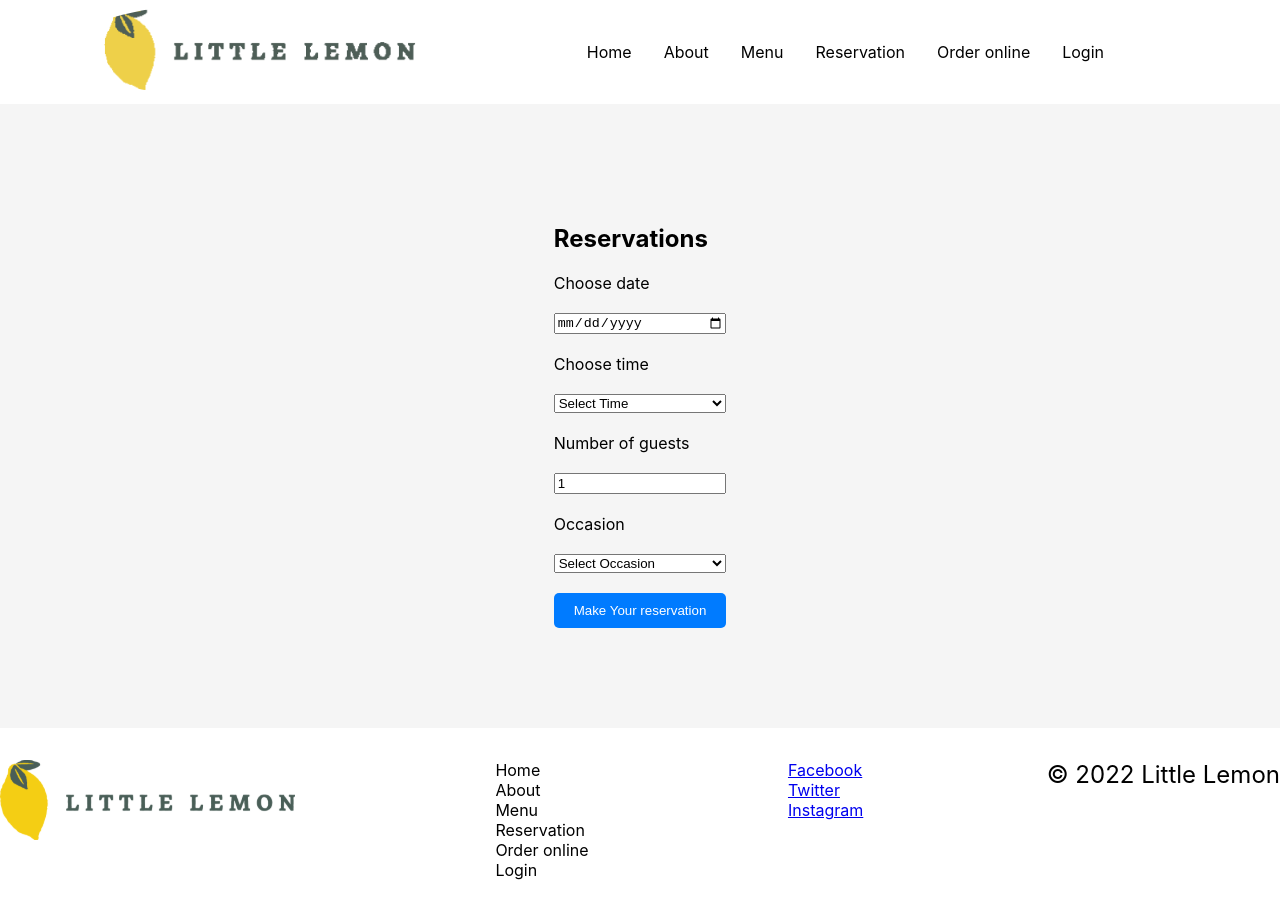
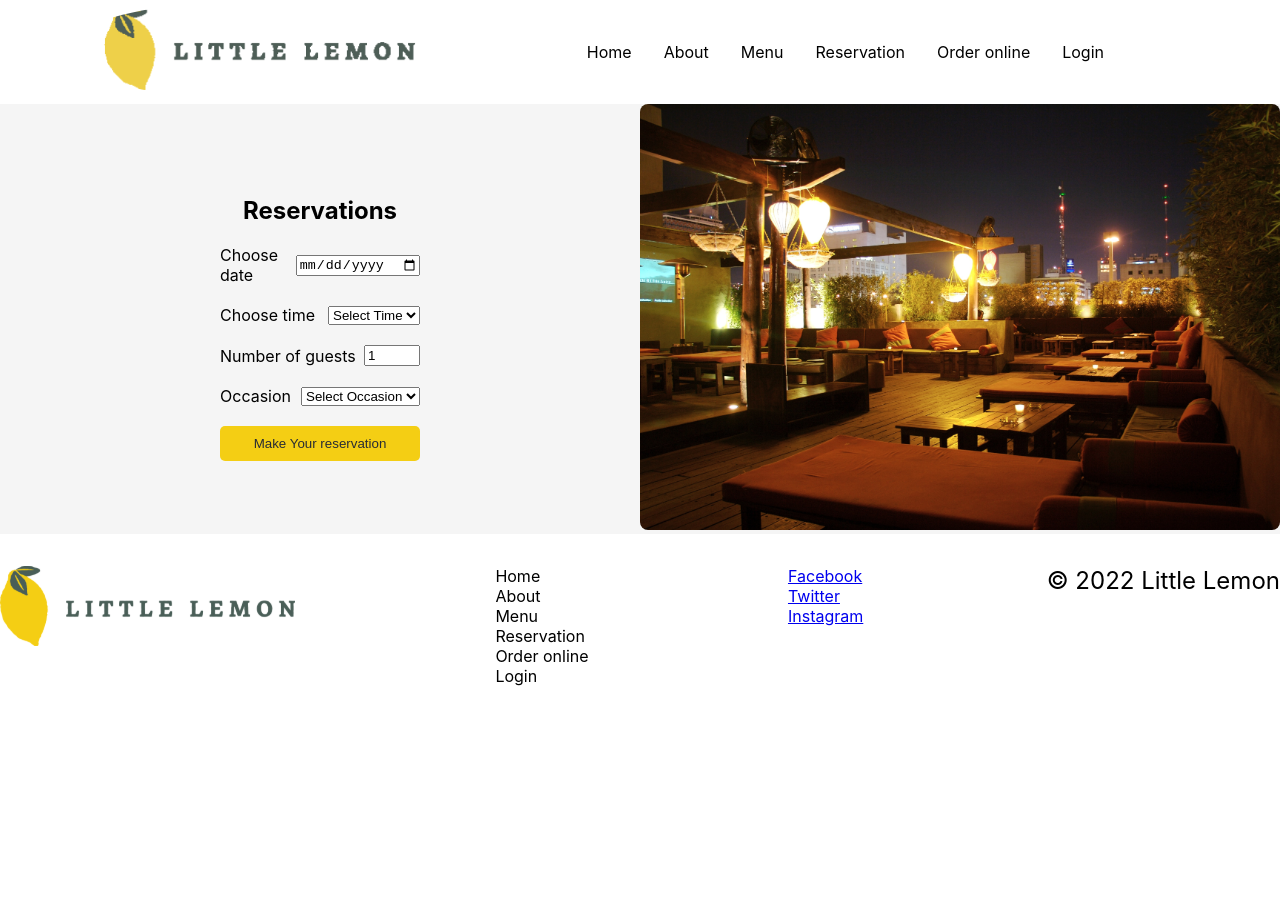
Before and after one commit to upenthiran93/meta-fe-final, a React (Create React App) app: page /reservation in a window 1280 px wide. Shown: the top 918 px of the page. After the commit the page ends 800 px from the top, so only its background shows below. Built offline with nearby package versions, Linux system fonts and the light colour scheme; the HTML template or start-up script is replaced by a standard one.

Commit message:
resevetioon

```diff
--- a/src/components/Reservation.jsx
+++ b/src/components/Reservation.jsx
@@ -2,6 +2,7 @@ import React, { useEffect, useState } from 'react';
 import './style/Reservation.css';
 import { useNavigate } from 'react-router-dom';
 import { submitAPI } from '../API/API';
+import imgcover from '../assets/images/restaurant.jpg';
 
 const Reservation = ({ Times, despatch }) => {
     useEffect(() => {
@@ -52,11 +53,14 @@ const Reservation = ({ Times, despatch }) => {
                     <header>
                         <h2>Reservations</h2>
                     </header>
-                    <form onSubmit={handleSubmit} style={{ display: "grid", maxWidth: "200px", gap: "20px" }}>
+                    <form onSubmit={handleSubmit} style={{display: "grid", maxWidth: "200px", gap: "20px"}}>
+                        <div className={"Field"}>
                             <label htmlFor="res-date">Choose date</label>
-                        <input type="date" id="res-date" value={date} onChange={(e) => setDate(e.target.value)} required />
+                            <input type="date" id="res-date" value={date} onChange={(e) => setDate(e.target.value)}
+                                   required/>
                             {formErrors.date && <p>Please select a date</p>}
-
+                        </div>
+                        <div className={"Field"}>
                             <label htmlFor="res-time">Choose time</label>
                             <select id="res-time" value={time} onChange={(e) => setTime(e.target.value)} required>
                                 <option value="">Select Time</option>
@@ -65,21 +69,28 @@ const Reservation = ({ Times, despatch }) => {
                                 })}
                             </select>
                             {formErrors.time && <p>Please select a time</p>}
-
+                        </div>
+                            <div className={"Field"}>
                             <label htmlFor="guests">Number of guests</label>
-                        <input type="number" placeholder="1" min="1" max="10" id="guests" value={guests} onChange={(e) => setGuests(e.target.value)} required />
+                            <input type="number" placeholder="1" min="1" max="10" id="guests" value={guests}
+                                   onChange={(e) => setGuests(e.target.value)} required/>
                             {formErrors.guests && <p>Please enter the number of guests</p>}
-
+                        </div>
+                        <div className={"Field"}>
                             <label htmlFor="occasion">Occasion</label>
-                        <select id="occasion" value={occasion} onChange={(e) => setOccasion(e.target.value)} required>
+                            <select id="occasion" value={occasion} onChange={(e) => setOccasion(e.target.value)}
+                                    required>
                                 <option value="">Select Occasion</option>
                                 <option>Birthday</option>
                                 <option>Anniversary</option>
                             </select>
                             {formErrors.occasion && <p>Please select an occasion</p>}
-
-                        <input type="submit" value="Make Your reservation" aria-label="On Click" />
+                        </div>
+                            <input type="submit" value="Make Your reservation" aria-label="On Click"/>
                     </form>
+                </article>
+                <article className="reservation-img">
+                    <img src={imgcover} alt="Reservation"/>
                 </article>
             </div>
         </section>
--- a/src/components/style/Reservation.css
+++ b/src/components/style/Reservation.css
@@ -1,18 +1,21 @@
 .reservation {
     display: flex;
-    justify-content: center;
+    justify-content: space-between;
     align-items: center;
-
     background-color: #f5f5f5;
 }
-
+.Field {
+     display: flex;
+     justify-content: space-between;
+     align-items: center;
+ }
 .container {
     width: 100%;
     display: flex;
-    flex-direction: column;
+    flex-direction: row;
     align-items: center;
     justify-content: center;
-    margin: 100px ;
+
 }
 
 .form-wrap {
@@ -52,3 +55,33 @@ form div.input-group label {
     text-align: right;
     margin-right: 10px;
 }
+input[type="submit"] {
+    background-color: #F4CE14; /* Change this to the yellow color you want */
+    color: #282c34; /* Change the text color to dark if needed */
+    border: none;
+    padding: 10px 20px;
+    border-radius: 5px;
+    cursor: pointer;
+}
+
+input[type="submit"]:hover {
+    background-color: #C4A014; /* Change this to a darker yellow for hover effect */
+}
+.reservation-wrap {
+    display: flex;
+    flex-direction: column;
+    justify-content: center;
+    align-items: center;
+    width: 50%;
+}
+.reservation-img {
+    width: 50%;
+    height: 30%;
+    object-fit: cover;
+}
+.reservation-img>img {
+    width: 100%;
+    height: 100%;
+    object-fit: cover;
+    border-radius: 8px;
+}
```
Lines whose indentation alone changed are shown as unchanged.
